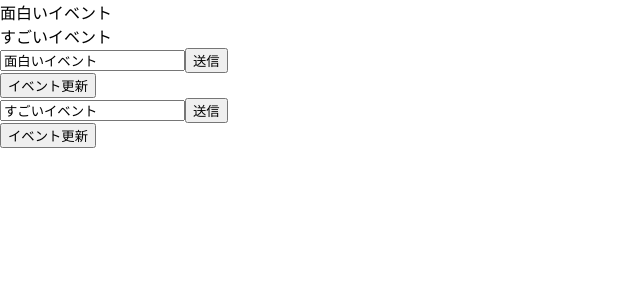
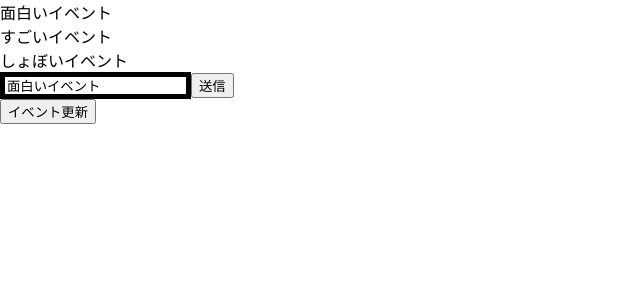
Before and after one commit to koichiba/react-training, a React (Create React App) app: page / in a window 1280 px wide. Shown: the top 300 px of the page, without its empty margins (0-640 px from the left). Built offline with nearby package versions, Linux system fonts and the light colour scheme; data requests are answered from the project's data file.

Commit message:
styled-components導入・イベントの表示トグル実装

```diff
--- a/db.json
+++ b/db.json
@@ -1,6 +1,7 @@
 {
   "events": [
     { "id": 1, "name": "面白いイベント" },
-    { "id": 2, "name": "すごいイベント" }
+    { "id": 2, "name": "すごいイベント" },
+    { "id": 3, "name": "しょぼいイベント" }
   ]
 }
--- a/package.json
+++ b/package.json
@@ -10,16 +10,18 @@
     "@types/node": "^12.0.0",
     "@types/react": "^16.9.0",
     "@types/react-dom": "^16.9.0",
+    "@types/styled-components": "^4.4.2",
     "react": "^16.12.0",
     "react-dom": "^16.12.0",
     "react-scripts": "3.3.0",
+    "styled-components": "^4.4.1",
     "typescript": "~3.7.2"
   },
   "scripts": {
     "start": "react-scripts start",
     "build": "react-scripts build",
     "test": "react-scripts test",
-    "eject": "react-scripts eject" ,
+    "eject": "react-scripts eject",
     "serve": "json-server --watch db.json --port 3001"
   },
   "eslintConfig": {
--- a/src/App.tsx
+++ b/src/App.tsx
@@ -40,7 +40,11 @@ const App: React.FC = () => {
       >
         <EventList />
         {events.map((event: any, index: number) => (
-          <EventInputFrom event={event} />
+          <EventInputFrom
+            event={event}
+            isShow={index === activeEventIndex}
+            key={index}
+          />
         ))}
       </EventIndexContext.Provider>
     </div>
--- a/src/components/EventInputForm.tsx
+++ b/src/components/EventInputForm.tsx
@@ -1,5 +1,6 @@
 import React, { useState, useContext, useEffect } from "react";
 import EventIndexContext from "./context/EventIndexContext";
+import styled from "styled-components";
 
 const CreateButton: React.FC = () => {
   return (
@@ -18,13 +19,23 @@ const EditButton: React.FC<EditButton> = () => {
     </div>
   );
 };
+
+// style
+const ActiveDiv = styled.div`
+  background-color: "red";
+`;
+const EventInput = styled.input`
+  border: 5px solid;
+`;
+
 interface EventInputFormProps {
   event: {
     id: number;
     name: string;
   };
+  isShow: boolean;
 }
-const EventInputForm: React.FC<EventInputFormProps> = ({ event }) => {
+const EventInputForm: React.FC<EventInputFormProps> = ({ event, isShow }) => {
   const [data, setData] = useState("a");
   const [name, setName] = useState("");
   useEffect(() => {
@@ -32,6 +43,9 @@ const EventInputForm: React.FC<EventInputFormProps> = ({ event }) => {
   }, [event]);
 
   if (!data) {
+    return null;
+  }
+  if (!isShow) {
     return null;
   }
 
@@ -44,14 +58,14 @@ const EventInputForm: React.FC<EventInputFormProps> = ({ event }) => {
 
   return (
     <>
-      <div>
-        <input
+      <ActiveDiv>
+        <EventInput
           type="text"
           value={name}
           onChange={e => setName(e.target.value)}
         />
         <input type="submit" value="送信" />
-      </div>
+      </ActiveDiv>
       {event ? <EditButton /> : <CreateButton />}
     </>
   );
```
Also changed, not shown: 1 other file (tests, documents, lock files or other folders).
